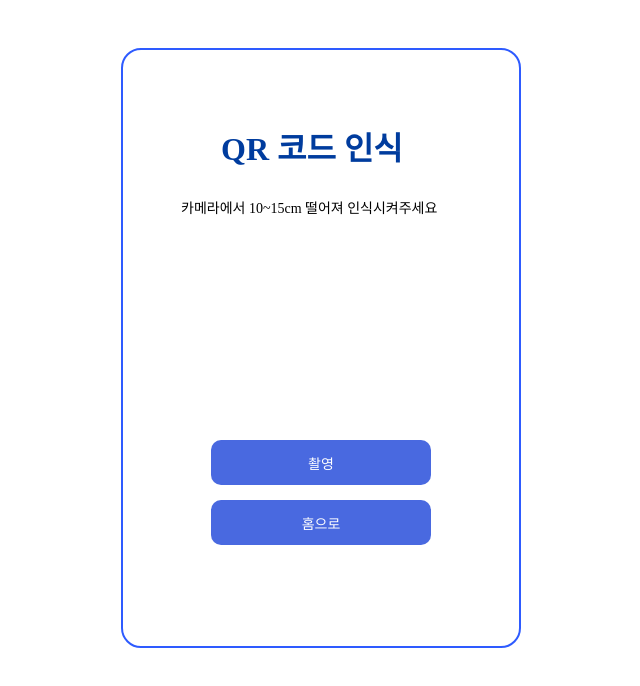
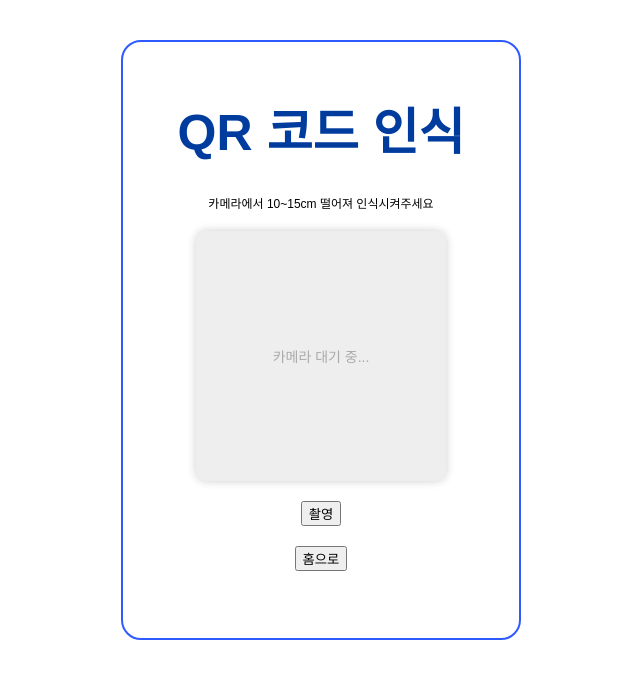
Before and after one commit to SSCC-Library/SSCCtal-FE.kiosk, a React (Vite) app: page /qrscan in a window 1280 px wide. Shown: the top 686 px of the page, without its empty margins (319-959 px from the left). Built offline with nearby package versions, Linux system fonts and the light colour scheme; no server answers; sample sign-in values are in the browser's storage.

Commit message:
design: qr페이지 디자인 refactor (#25)

```diff
--- a/src/pages/qrscan/qr_form.jsx
+++ b/src/pages/qrscan/qr_form.jsx
@@ -6,6 +6,8 @@ import VideoStream from '@/components/video_stream';
 import { qrScanStart } from '@/api/qr_api';
 import { manual_input_id } from '@/api/manual_input_api';
 import { use_user } from '@/hooks/use_user';
+import InputField from '@/components/input_field';
+
 function QRForm() {
 	const navigate = useNavigate();
 	const [is_requesting, set_is_requesting] = useState(false);
@@ -97,15 +99,26 @@ function QRForm() {
 	};
 
 	return (
-		<div>
-			{is_camera_on && <VideoStream />}
-			<Button onClick={handle_qr_scan} class_name="picture-button" disabled={is_requesting}>
-				촬영
-			</Button>
-			<Button onClick={() => navigate('/main')} class_name="main-button">
-				홈으로
-			</Button>
-
+		<div className="qrscan-content">
+			<div className="video-container">
+				{is_camera_on ? (
+					<VideoStream />
+				) : (
+					<div className="video-placeholder">카메라 대기 중...</div>
+				)}
+			</div>
+			<div className="qrscan-button-container">
+				<Button
+					onClick={handle_qr_scan}
+					class_name="default-button"
+					disabled={is_requesting}
+				>
+					촬영
+				</Button>
+				<Button onClick={() => navigate('/main')} class_name="default-button">
+					홈으로
+				</Button>
+			</div>
 			{is_id_input && (
 				<>
 					<div className="manual-input-overlay"></div>
@@ -113,18 +126,17 @@ function QRForm() {
 						<button className="close-button" onClick={() => set_is_id_input(false)}>
 							✖
 						</button>
-						<input
+						<InputField
 							type="text"
 							placeholder="ISBN을 입력하세요"
 							value={manual_id}
 							onChange={(e) => set_manual_id(e.target.value)}
-							className="manual-input"
 						/>
 						<div className="button-group">
-							<Button onClick={handle_item_input} class_name="submit-button">
+							<Button onClick={handle_item_input} class_name="mini-button">
 								확인
 							</Button>
-							<Button onClick={() => navigate('/main')} class_name="submit-button">
+							<Button onClick={() => navigate('/main')} class_name="mini-button">
 								홈으로
 							</Button>
 						</div>
--- a/src/pages/qrscan/qrscan.css
+++ b/src/pages/qrscan/qrscan.css
@@ -1,46 +1,65 @@
 .qrscan-container {
-	position: relative;
-	top: 40px;
 	width: 400px;
 	height: 600px;
-	margin: 0 auto;
+	margin: 40px auto 0 auto;
 	background: #fff;
 	border: 2px solid #2e5bff;
 	border-radius: 20px;
 	box-sizing: border-box;
 	font-family: 'Noto Sans KR', sans-serif;
+
+	display: flex;
+	flex-direction: column;
+	align-items: center;
 }
 
 .qrscan-title {
-	position: absolute;
-	width: 300px;
-	height: 38px;
-	left: calc(50% - 200px / 2);
-	top: 80px;
-
-	font-family: 'Noto Sans KR';
-	font-style: normal;
+	margin-top: 50px;
 	font-weight: 700;
-	font-size: 32px;
-	line-height: 38px;
-
+	font-size: 50px;
 	color: #003c9e;
 }
 
 .qrscan-label {
-	position: absolute;
+	margin-top: 30px;
+	font-size: 12px;
+	color: #000000;
+}
+
+.qrscan-button-container {
+	display: flex;
+	flex-direction: column;
+	gap: 20px;
+	justify-content: center;
+	align-items: center;
+	margin-top: 20px;
+}
+
+.manual-input {
 	width: 300px;
-	height: 17px;
-	left: calc(50% - 140px);
-	top: 150px;
+	padding: 12px;
+	margin-bottom: 15px;
+	border: 1px solid #ccc;
+	border-radius: 4px;
+	font-size: 16px;
+	text-align: center;
+}
 
-	font-family: 'Noto Sans KR';
-	font-style: normal;
-	font-weight: 500;
-	font-size: 14px;
-	line-height: 17px;
+.button-group {
+	display: flex;
+	gap: 15px;
+	justify-content: center;
+	margin-top: 10px;
+}
 
-	color: #000000;
+.manual-input-overlay {
+	position: fixed;
+	top: 0;
+	left: 0;
+	width: 100%;
+	height: 100%;
+	background: rgba(0, 0, 0, 0.5);
+	z-index: 999;
 }
 
 .manual-input-section {
@@ -58,32 +77,6 @@
 	z-index: 1000; /* 다른 요소 위로 */
 }
 
-.manual-input {
-	width: 300px;
-	padding: 12px;
-	margin-bottom: 15px;
-	border: 1px solid #ccc;
-	border-radius: 4px;
-	font-size: 16px;
-	text-align: center;
-}
-
-.button-group {
-	display: flex;
-	gap: 15px;
-	justify-content: center;
-}
-
-.manual-input-overlay {
-	position: fixed;
-	top: 0;
-	left: 0;
-	width: 100%;
-	height: 100%;
-	background: rgba(0, 0, 0, 0.5);
-	z-index: 999;
-}
-
 .close-button {
 	position: absolute;
 	top: 1px;
@@ -99,3 +92,12 @@
 .close-button:hover {
 	color: #ff4d4f;
 }
+
+.qrscan-content {
+	flex: 1;
+	width: 100%;
+	display: flex;
+	flex-direction: column;
+	align-items: center;
+	padding: 20px 0;
+}
```
